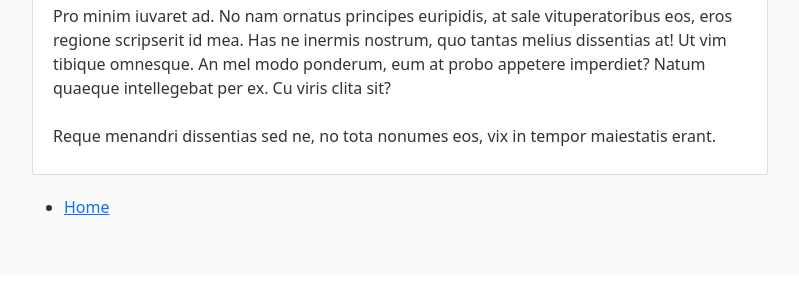
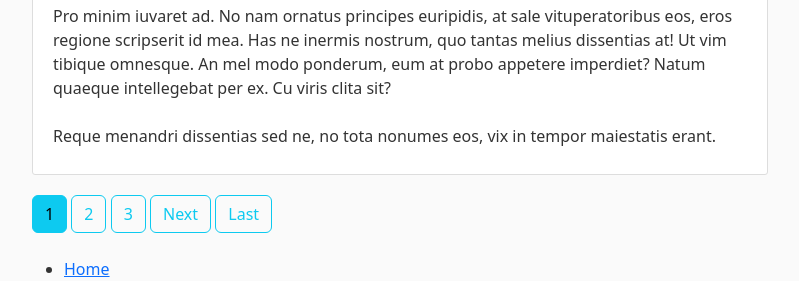
Before and after one commit to Kamilgrzeskow/Django-site, a Django app: page /post/ in a window 1280 px wide. Shown: the part 524-805 px from the top of the page, without its empty margins (50-849 px from the left). Before the commit the page ends 739 px from the top, so only its background shows below. Run offline with Django 4.2, Linux system fonts and the light colour scheme; data comes from the database, SQL or seed files in the repository.

Commit message:
Added Pagination

```diff
--- a/kt/templates/kt/post.html
+++ b/kt/templates/kt/post.html
@@ -15,6 +15,26 @@
               </div>
             </article>
         {% endfor %}
+        {% if is_paginated %}
+            {% if page_obj.has_previous %}
+                <a class="btn btn-outline-info mb-4" href="?page=1">First</a>
+                <a class="btn btn-outline-info mb-4" href="?page={{ page_obj.previous_page_number }}">Previous</a>
+            {% endif %}
+
+            {% for num in page_obj.paginator.page_range %}
+                {% if page_obj.number == num %}
+                    <a class="btn btn-info mb-4" href="?page={{ num }}">{{ num }}</a>
+                {% elif num > page_obj.number|add:'-3' and num < page_obj.number|add:'3' %}
+                    <a class="btn btn-outline-info mb-4" href="?page={{ num }}">{{ num }}</a>
+                {% endif %}
+            {% endfor %}
+
+            {% if page_obj.has_next %}
+                <a class="btn btn-outline-info mb-4" href="?page={{ page_obj.next_page_number }}">Next</a>
+                <a class="btn btn-outline-info mb-4" href="?page={{ page_obj.paginator.num_pages }}">Last</a>
+            {% endif %}
+
+        {% endif %}
         <ul>
             <li>
                 <a href="/">Home</a>
```
